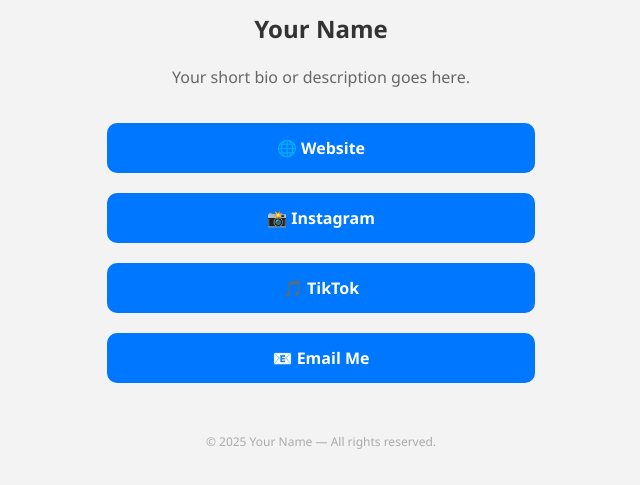
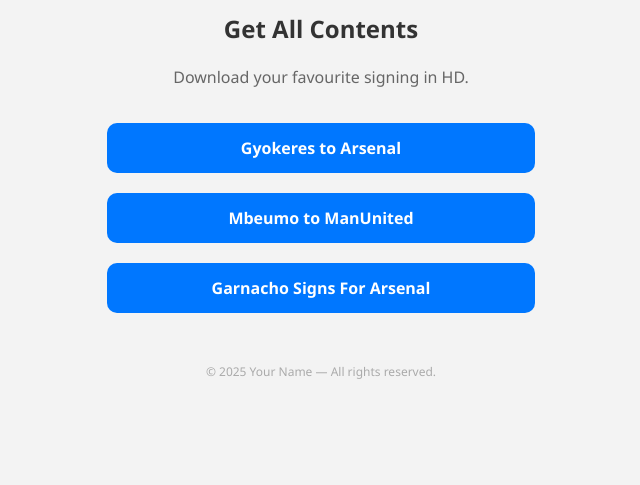
Before and after one commit to labthefall/labthefall.github.io, a plain HTML site: page index.html in a window 1280 px wide. Shown: the part 173-658 px from the top of the page, without its empty margins (319-959 px from the left). Drawn offline with Linux system fonts and the light colour scheme.

Commit message:
Update index.html

```diff
--- a/index.html
+++ b/index.html
@@ -3,7 +3,7 @@
 <head>
   <meta charset="UTF-8" />
   <meta name="viewport" content="width=device-width, initial-scale=1.0"/>
-  <title>Your Name - Links</title>
+  <title>The Fall Lab - Content Links</title>
   <style>
     body {
       margin: 0;
@@ -63,13 +63,12 @@
 </head>
 <body>
   <img src="your-profile.jpg" alt="Your Profile" class="profile-img" />
-  <h1>Your Name</h1>
-  <p>Your short bio or description goes here.</p>
+  <h1>Get All Contents</h1>
+  <p>Download your favourite signing in HD.</p>
 
-  <a class="link-button" href="https://yourlink1.com" target="_blank">🌐 Website</a>
-  <a class="link-button" href="https://instagram.com/yourusername" target="_blank">📸 Instagram</a>
-  <a class="link-button" href="https://tiktok.com/@yourusername" target="_blank">🎵 TikTok</a>
-  <a class="link-button" href="mailto:youremail@example.com" target="_blank">📧 Email Me</a>
+  <a class="link-button" href="https://1024terabox.com/s/1ciChpQebyfYQW0o_uCR1qQ" target="_blank">Gyokeres to Arsenal</a>
+  <a class="link-button" href="https://1024terabox.com/s/1_ZZJovscFUobCdBT6G5WrA" target="_blank">Mbeumo to ManUnited</a>
+  <a class="link-button" href="https://1024terabox.com/s/1zR2GTGxD9Pjbe95mcogo3w" target="_blank">Garnacho Signs For Arsenal</a>
 
   <footer>
     © 2025 Your Name — All rights reserved.
```
